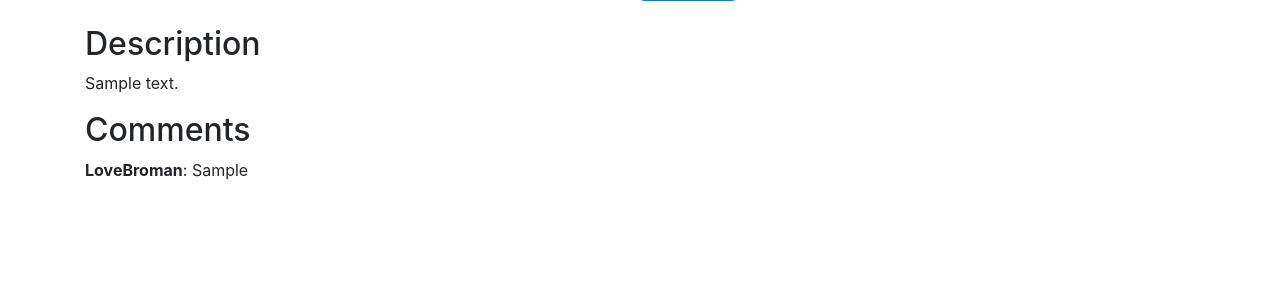
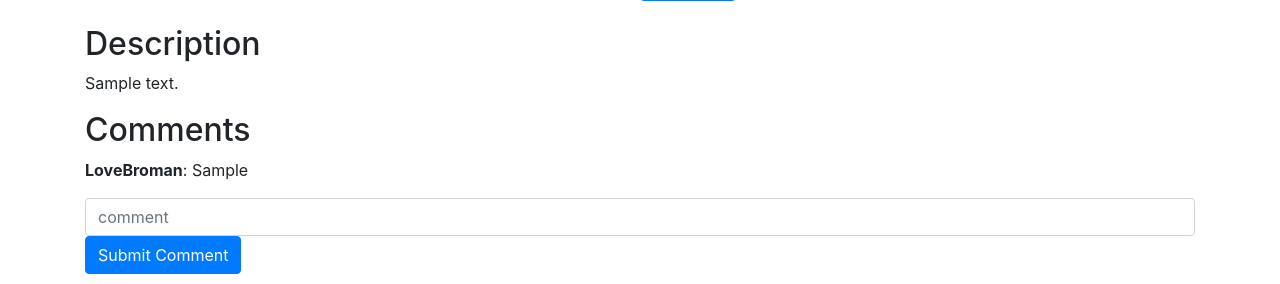
Before and after one commit to LoveBroman/E_Commerce, a Django app: page /listing/1 in a window 1280 px wide. Shown: the part 866-1150 px from the top of the page. Before the commit the page ends 1046 px from the top, so only its background shows below. Run offline with Django 3.2, Linux system fonts and the light colour scheme; data comes from the database, SQL or seed files in the repository; tables that the repository leaves empty hold one stand-in row (values such as "Sample post"); grey boxes marked "Sample" are stand-in pictures; some libraries are stand-ins or nearby versions.

Commit message:
Made commenting possible

```diff
--- a/auctions/templates/auctions/listingspage.html
+++ b/auctions/templates/auctions/listingspage.html
@@ -44,6 +44,12 @@
                 {% for comment in comments %}
                     <p><strong>{{ comment.poster.username }}</strong>: {{ comment.saying }}</p>
                 {% endfor %}
+                <form method="Post" action={{ comment_url }}>
+                        {% csrf_token %}
+                        <input type="text" class="form-control" id="comment" name="saying" placeholder="comment" />
+                        <button class="btn btn-primary" type="submit">Submit Comment</button>
+                    </form>
+
             </div>
         </div>
     </div>
--- a/auctions/urls.py
+++ b/auctions/urls.py
@@ -9,5 +9,6 @@ urlpatterns = [
     path("register", views.register, name="register"),
     path("addlisting", views.addlisting, name="addlisting"),
     path("listing/<id>", views.listing, name="listing"),
-    path("listing/<id>/makebid", views.makebid, name="makebid")
+    path("listing/<id>/makebid", views.makebid, name="makebid"),
+    path("listing/<id>/makecomment", views.make_comment, name="makecomment")
 ]
--- a/auctions/views.py
+++ b/auctions/views.py
@@ -4,7 +4,7 @@ from django.db import IntegrityError
 from django.http import HttpResponse, HttpResponseRedirect
 from django.shortcuts import render, redirect
 from django.urls import reverse
-from .forms import ListingForm, BidForm
+from .forms import ListingForm, BidForm, CommentForm
 from .models import User, Listing, Bid, Comment
 from . import utils
 
@@ -75,12 +75,14 @@ def listing(request, id):
     listing = Listing.objects.get(id=id)
     bids = Bid.objects.filter(listing= listing)
     comments = Comment.objects.filter(listing=listing)
+
     maxbid, ambids = utils.get_highest_bid(listing), len(Bid.objects.filter(listing= listing))
     bidding_url = reverse('makebid', args=[id])
-
+    comment_url = reverse('makecomment', args=[id])
     return render(request, "auctions/listingspage.html",
                   {"listing": listing, "maxbids": maxbid,"ambids":ambids,
-                  "bidding_url" : bidding_url   ,"comments": comments, "message": False})
+                  "bidding_url" : bidding_url   ,"comments": comments, "message": False,
+                   "comment_url":comment_url})
 
 @login_required
 def addlisting(request):
@@ -120,7 +122,20 @@ def makebid(request, id):
         else:
             ambids = len(Bid.objects.all())
             bidding_url = reverse('makebid', args=[id])
+            comment_url = reverse('makecomment', args=[id])
             comments = Comment.objects.filter(listing=listing)
             return render(request, 'auctions/listingspage.html', context = {"listing": listing, "maxbids": maxbid,"ambids":ambids,
-                  "bidding_url" : bidding_url   ,"comments": comments, "message": True})
+                  "bidding_url" : bidding_url   ,"comments": comments,
+                "message": True, "comment_url" :comment_url})
         return redirect('listing', id)
+
+def make_comment(request, id):
+    if request.method == "POST":
+        form = CommentForm(request.POST)
+        if form.is_valid():
+            bid = form.save(commit=False)
+            bid.poster = request.user
+            listing = Listing.objects.get(id=id)
+            bid.listing = listing
+            form.save()
+    return redirect('listing', id)
```
Also changed, not shown: auctions/forms.py (+6 -1 lines).
